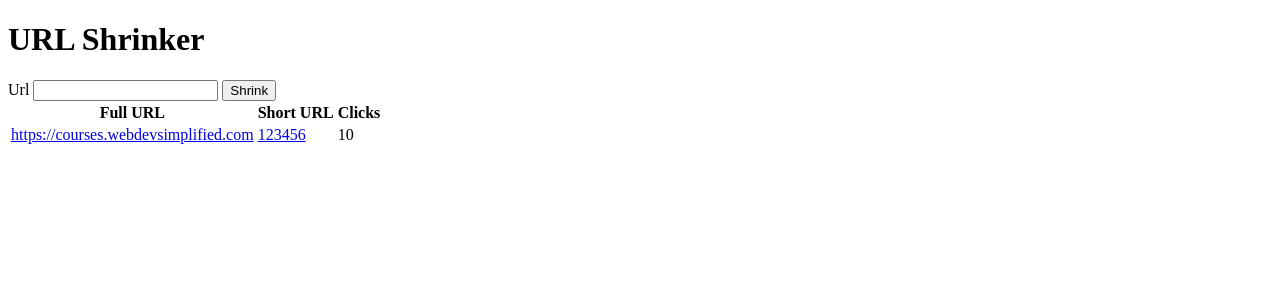
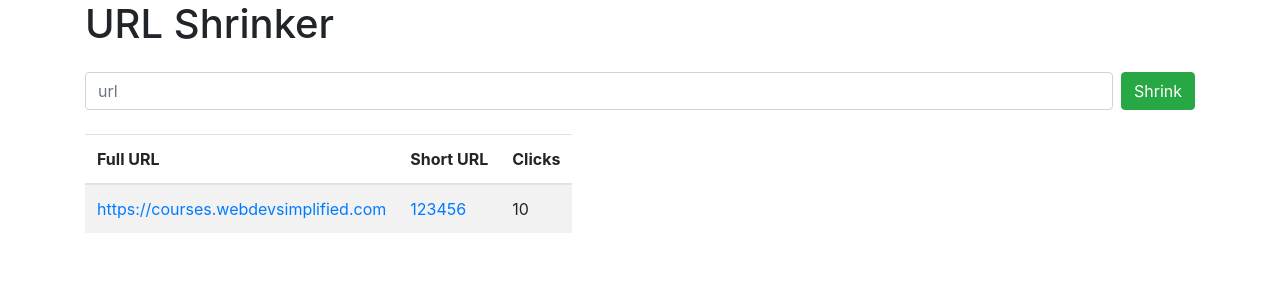
Before and after one commit to YPangilinan/url_shortener, a Node server app: page / in a window 1280 px wide. Shown: the top 300 px of the page. Run offline with Node 20, Linux system fonts and the light colour scheme; some libraries are stand-ins or nearby versions.

Commit message:
finishing styling

```diff
--- a/views/index.ejs
+++ b/views/index.ejs
@@ -3,17 +3,19 @@
 <head>
   <meta charset="UTF-8">
   <meta name="viewport" content="width=device-width, initial-scale=1.0">
+  <link rel="stylesheet" href="https://stackpath.bootstrapcdn.com/bootstrap/4.4.1/css/bootstrap.min.css" integrity="sha384-Vkoo8x4CGsO3+Hhxv8T/Q5PaXtkKtu6ug5TOeNV6gBiFeWPGFN9MuhOf23Q9Ifjh" crossorigin="anonymous">
   <title>Document</title>
 </head>
 <body>
+  <div class="container">
     <h1>URL Shrinker</h1>
-   <form action="" method="POST">
-      <label for="fullUrl">Url</label>
-      <input type="url" name="fullUrl" id="fullUrl">
-      <button type="submit">Shrink</button>
+    <form action="/shortUrls" method="POST" class="my-4 form-inline">
+      <label for="fullUrl" class="sr-only">Url</label>
+      <input required placeholder="url" name="fullUrl" id="fullUrl" class="form-control col mr-2">
+      <button class="btn btn-success" type="submit">Shrink</button>
     </form>
 
-   <table>
+    <table class="table table-striped table-responsive">
       <thead>
         <tr>
           <th>Full URL</th>
@@ -29,5 +31,6 @@
         </tr>
       </tbody>
     </table>
+  </div>
 </body>
 </html>
```
Lines whose indentation alone changed are shown as unchanged.
